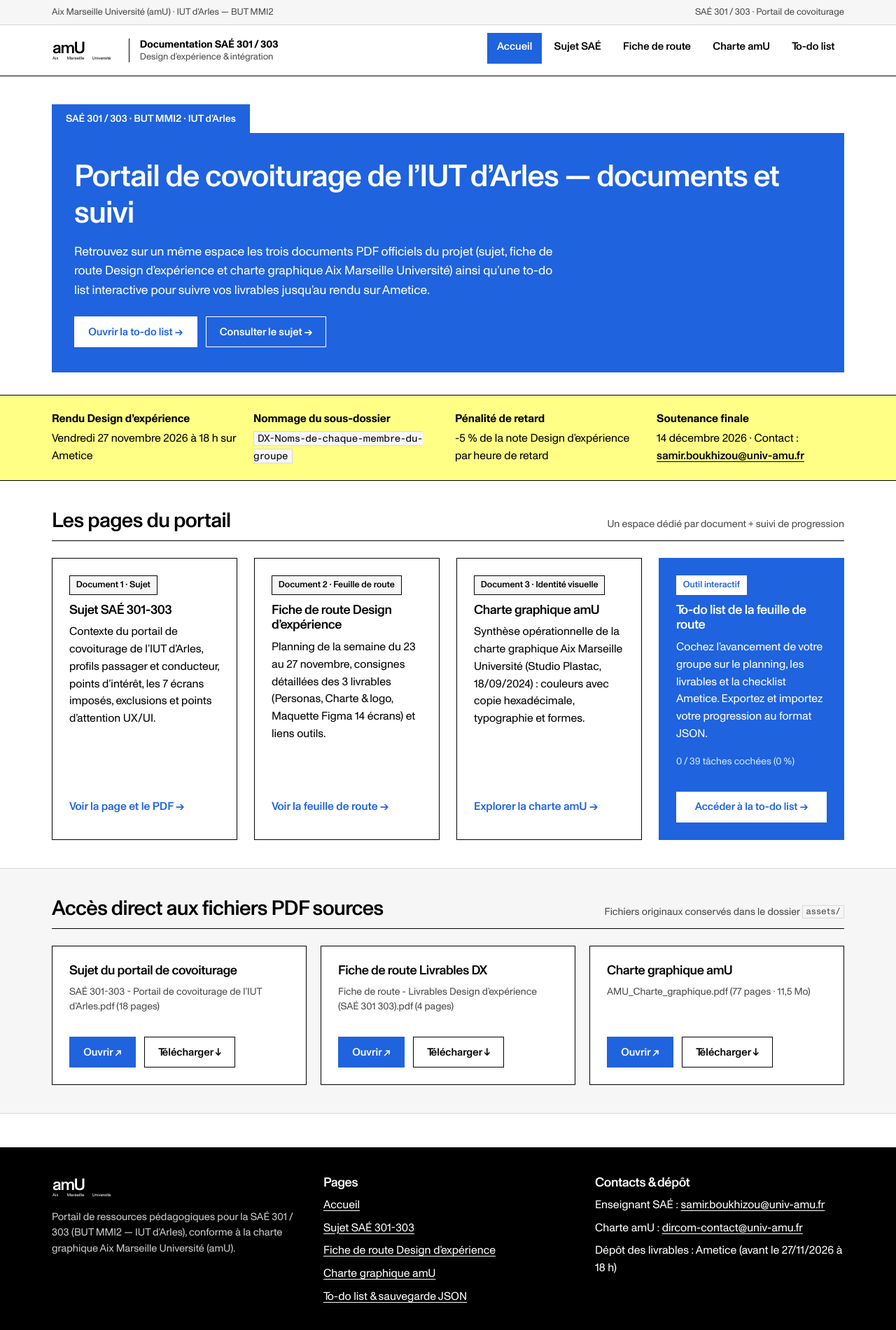
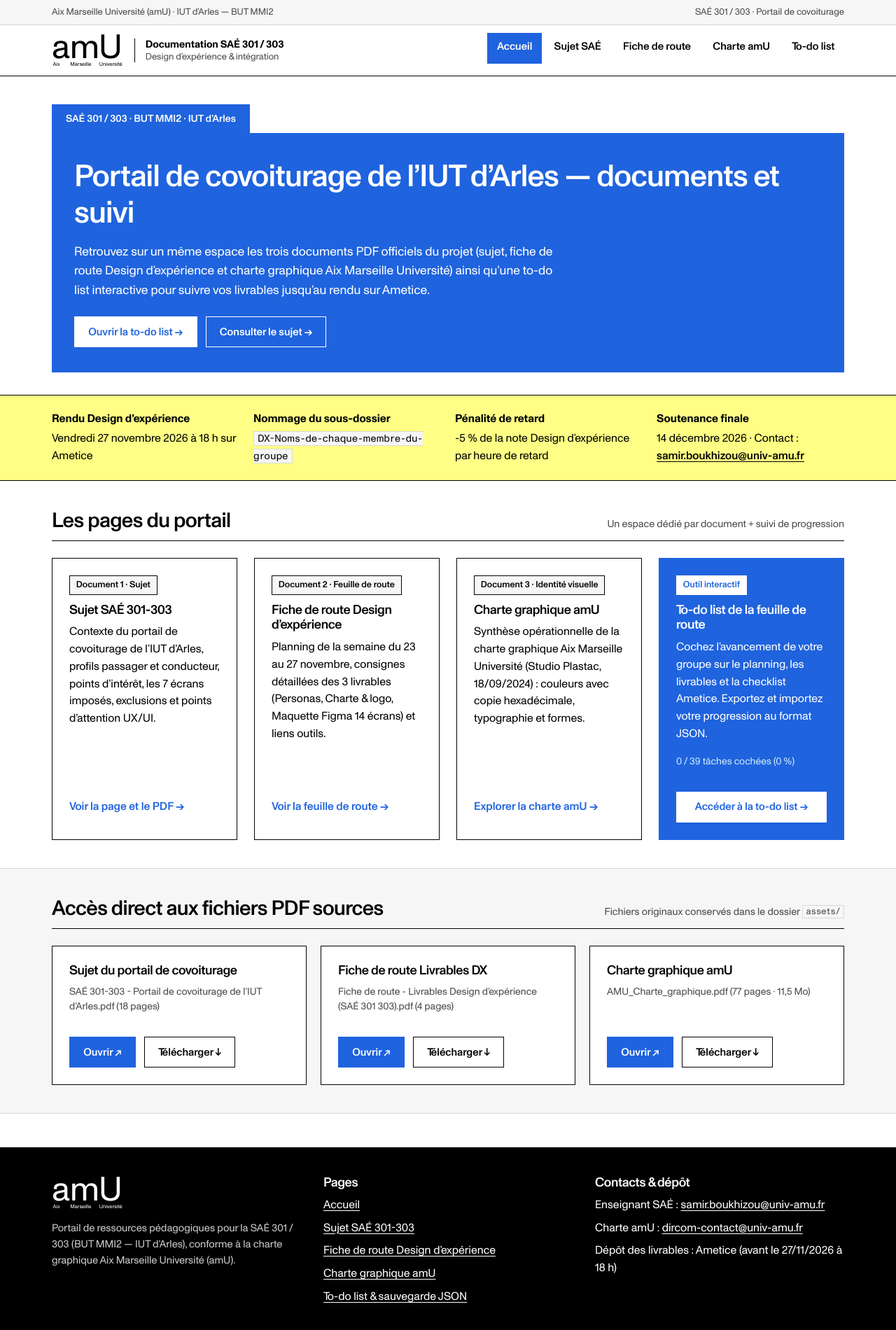
Before and after one commit to BUT-MMI/SAE_301_docs, a plain HTML site: page index.html in a window 1280 px wide. Shown: the top 1900 px of the page at 70% size. Drawn offline with Linux system fonts and the light colour scheme.

Commit message:
fix: update amU university logo SVG and styling across all pages

```diff
--- a/css/style.css
+++ b/css/style.css
@@ -301,7 +301,7 @@ code {
 }
 
 .brand-logo-svg {
-  width: 96px;
+  width: 104px;
   height: auto;
   flex-shrink: 0;
 }
--- a/index.html
+++ b/index.html
@@ -5,7 +5,7 @@
   <meta name="viewport" content="width=device-width, initial-scale=1.0">
   <title>Accueil · Documentation SAÉ 301 / 303 — IUT d’Arles</title>
   <meta name="description" content="Portail documentaire et suivi de feuille de route pour la SAÉ 301 / 303 (Portail de covoiturage de l’IUT d’Arles) selon la charte graphique Aix Marseille Université.">
-  <link rel="stylesheet" href="css/style.css?v=4">
+  <link rel="stylesheet" href="css/style.css?v=5">
 </head>
 <body>
   <a class="skip-link" href="#main-content">Aller au contenu principal</a>
@@ -19,11 +19,11 @@
     </div>
     <div class="container header-inner">
       <a class="brand-link" href="index.html" aria-label="Accueil du portail documentaire SAÉ 301-303">
-        <svg class="brand-logo-svg" viewBox="0 0 180 62" role="img" aria-label="Logotype amU Aix Marseille Université">
-          <text x="2" y="40" font-family="'Monument Grotesk', Arial, sans-serif" font-size="44" font-weight="500" letter-spacing="-2" fill="currentColor">amU</text>
-          <text x="2" y="56" font-family="'Monument Grotesk', Arial, sans-serif" font-size="11.5" font-weight="400" fill="currentColor">Aix</text>
-          <text x="41" y="56" font-family="'Monument Grotesk', Arial, sans-serif" font-size="11.5" font-weight="400" fill="currentColor">Marseille</text>
-          <text x="108" y="56" font-family="'Monument Grotesk', Arial, sans-serif" font-size="11.5" font-weight="400" fill="currentColor">Université</text>
+        <svg class="brand-logo-svg" viewBox="0 0 138 66" role="img" aria-label="Logotype amU Aix Marseille Université">
+          <text x="0" y="48" font-family="'Monument Grotesk', Arial, sans-serif" font-size="64" font-weight="400" fill="currentColor">amU</text>
+          <text x="2" y="62" font-family="'Monument Grotesk', Arial, sans-serif" font-size="10" font-weight="400" fill="currentColor">Aix</text>
+          <text x="35" y="62" font-family="'Monument Grotesk', Arial, sans-serif" font-size="10" font-weight="400" fill="currentColor">Marseille</text>
+          <text x="90" y="62" font-family="'Monument Grotesk', Arial, sans-serif" font-size="10" font-weight="400" fill="currentColor">Université</text>
         </svg>
         <span class="brand-divider" aria-hidden="true"></span>
         <span class="brand-title">
@@ -196,11 +196,11 @@
     <div class="container">
       <div class="footer-grid">
         <div>
-          <svg class="brand-logo-svg" viewBox="0 0 180 62" role="img" aria-label="Logotype amU Aix Marseille Université" style="color: #FFFFFF; margin-bottom: 0.9rem;">
-            <text x="2" y="40" font-family="'Monument Grotesk', Arial, sans-serif" font-size="44" font-weight="500" letter-spacing="-2" fill="currentColor">amU</text>
-            <text x="2" y="56" font-family="'Monument Grotesk', Arial, sans-serif" font-size="11.5" font-weight="400" fill="currentColor">Aix</text>
-            <text x="41" y="56" font-family="'Monument Grotesk', Arial, sans-serif" font-size="11.5" font-weight="400" fill="currentColor">Marseille</text>
-            <text x="108" y="56" font-family="'Monument Grotesk', Arial, sans-serif" font-size="11.5" font-weight="400" fill="currentColor">Université</text>
+          <svg class="brand-logo-svg" viewBox="0 0 138 66" role="img" aria-label="Logotype amU Aix Marseille Université" style="color: #FFFFFF; margin-bottom: 0.9rem;">
+            <text x="0" y="48" font-family="'Monument Grotesk', Arial, sans-serif" font-size="64" font-weight="400" fill="currentColor">amU</text>
+            <text x="2" y="62" font-family="'Monument Grotesk', Arial, sans-serif" font-size="10" font-weight="400" fill="currentColor">Aix</text>
+            <text x="35" y="62" font-family="'Monument Grotesk', Arial, sans-serif" font-size="10" font-weight="400" fill="currentColor">Marseille</text>
+            <text x="90" y="62" font-family="'Monument Grotesk', Arial, sans-serif" font-size="10" font-weight="400" fill="currentColor">Université</text>
           </svg>
           <p style="font-size: 0.92rem; color: #CCCCCC;">
             Portail de ressources pédagogiques pour la SAÉ 301 / 303 (BUT MMI2 — IUT d’Arles), conforme à la charte graphique Aix Marseille Université (amU).
```
Also changed, not shown: charte-amu.html (+16 -16 lines), fiche-de-route.html (+11 -11 lines), sujet.html (+11 -11 lines), todo.html (+11 -11 lines).
